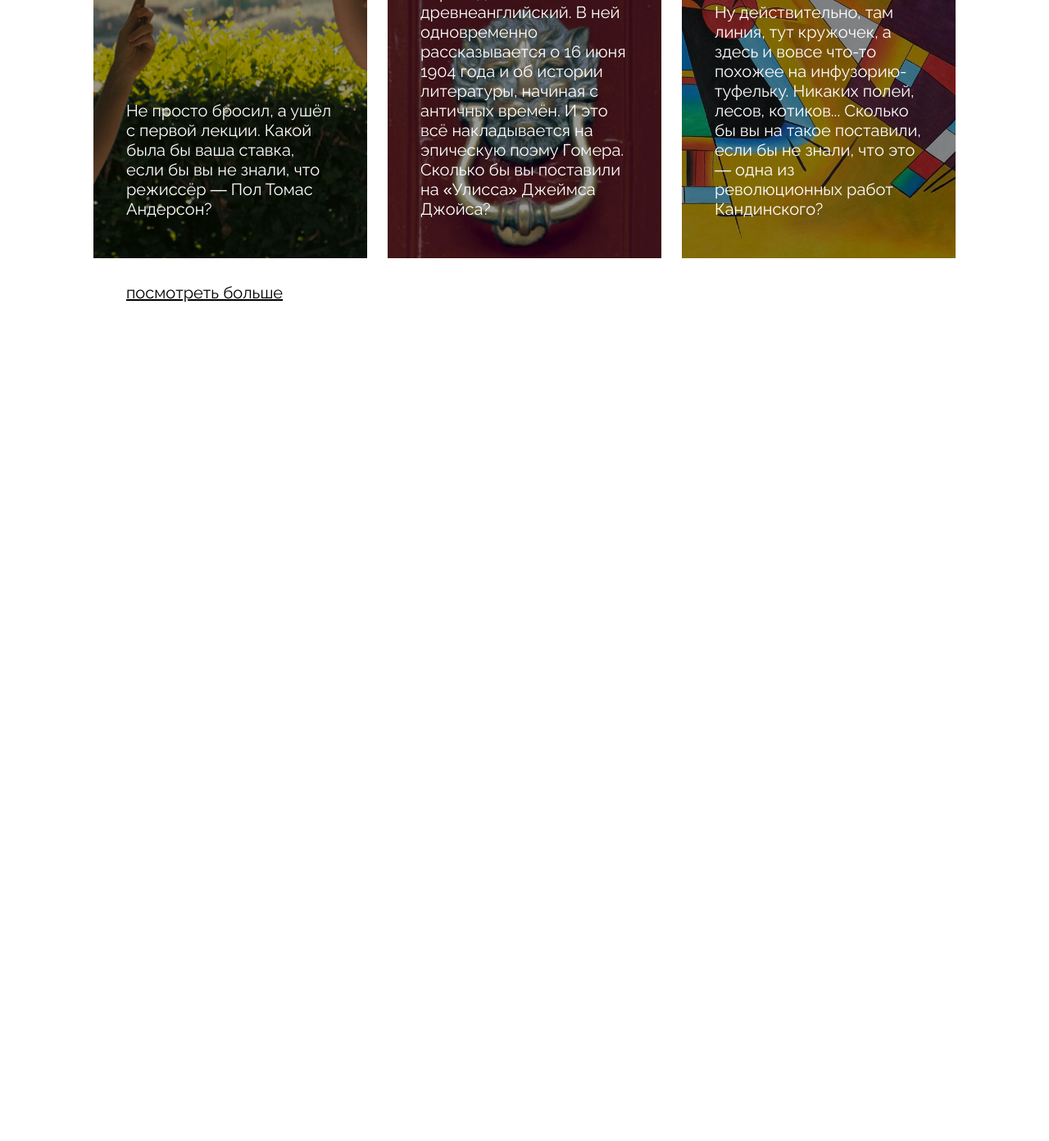
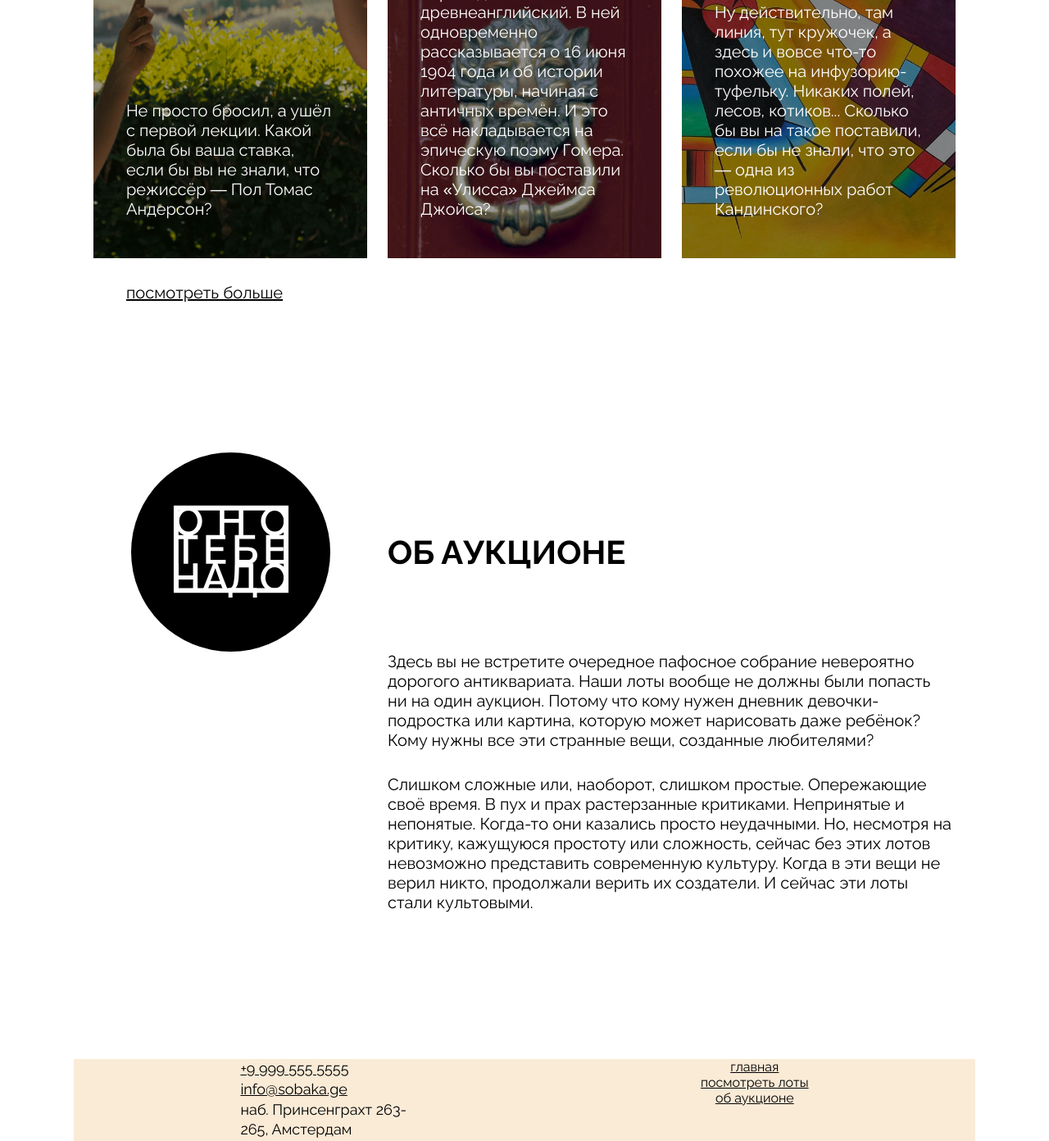
Before and after one commit to Alsu94/ono-tebe-nado, a plain HTML site: page index.html in a window 1280 px wide. Shown: the part 1551-2943 px from the top of the page at 82% size. Before the commit the page ends 1920 px from the top, so only its background shows below. Drawn offline with Linux system fonts and the light colour scheme.

Commit message:
add section about, add footer start

```diff
--- a/index.html
+++ b/index.html
@@ -116,17 +116,66 @@
       </section>
 
 
-      <!-- <section class="about">about</section> -->
+      <section class="about content-section">
+        <div class="about__column">
+          <div class="about__logo">
+            <img src="./images/logo-white.svg" alt="Логотип об аукционе" class="about__logo-image">
+          </div>
+        </div>
+        <div class="about__column">
+          <h2 class="about__title">Об аукционе</h2>
+          <p class="about__text">
+            Здесь вы не встретите очередное пафосное собрание невероятно дорогого антиквариата. Наши лоты вообще не должны были попасть ни на один аукцион. Потому что кому нужен дневник девочки-подростка или картина, которую может нарисовать даже ребёнок? Кому нужны все эти странные вещи, созданные любителями?
+          </p>
+          <p class="about__text">
+            Слишком сложные или, наоборот, слишком простые. Опережающие своё время. В пух и прах растерзанные критиками. Непринятые и непонятые. Когда-то они казались просто неудачными. Но, несмотря на критику, кажущуюся простоту или сложность, сейчас без этих лотов невозможно представить современную культуру. Когда в эти вещи не верил никто, продолжали верить их создатели. И сейчас эти лоты стали культовыми.
+          </p>
+        </div>
+      </section>
     </main>
-    <footer class="footer"></footer>
+    <footer class="footer content-section">
+      <address class="address address-box">
+        <a href="tel:+99995555555">+9 999 555 5555</a>
+        <a href="mailto:info@sobaka.ge">info@sobaka.ge</a>
+        <p>наб. Принсенграхт 263-<br>265, Амстердам</p>
+      </address>
+
+      <nav class="footer__menu">
+        <ul class="footer__menu-list">
+          <li class="footer__menu-item footer__menu-item_no-bullit">
+            <a href="" class="footer__menu-link footer__menu-item_active">главная</a>
+          </li>
+          <li class="footer__menu-item">
+            <a href="" class="footer__menu-link">посмотреть лоты</a>
+          </li>
+          <li class="footer__menu-item">
+            <a href="" class="footer__menu-link">об аукционе</a>
+          </li>
+        </ul>
+      </nav>
+
+      <!-- <ul class="footer__social-list">
+        <li class="footer__social-list-item">
+          <a href="#" class="footer__social-link">
+            <img src="./images/yt.svg" alt="youtube" class="footer__social-icon">
+          </a>
+        </li>
+        <li class="footer__social-list-item">
+          <a href="#" class="footer__social-link">
+            <img src="./images/vk.svg" alt="VK" class="footer__social-icon">
+          </a>
+        </li>
+        <li class="footer__social-list-item">
+          <a href="" class="footer__social-link">
+            <img src="./images/pinterest.svg" alt="pinterest" class="footer__social-icon">
+          </a>
+        </li>
+      </ul> -->
+
+    </footer>
 
 
-    <!-- <div class="image-with-overlay">
-      <div class="over"></div>
-      <div class="text">
-        5645646545465
-      </div>
-    </div> -->
+
 
   </body>
 </html>
--- a/styles/style.css
+++ b/styles/style.css
@@ -1,6 +1,6 @@
-.page {
+/* .page {
 
-}
+} */
 
 .content-section {
     padding: 0 24px;
@@ -46,7 +46,7 @@
 
 .header__logo-image {
     height: 103px;
-    width: 136px;
+    width: 136px; /*136px*/
 }
 
 
@@ -164,7 +164,6 @@
 
 .lots {
     padding-top: 179px;
-
 }
 
 .lots__heading {
@@ -253,3 +252,87 @@
     line-height: auto;
     padding-left: 40px;
 }
+
+
+.about {
+    padding-top: 183px;
+    padding-bottom: 179px;
+    padding-right: 29px;
+    display: grid;
+    grid-template-columns: minmax(334px, max-content) 1fr;
+    /* grid-template-rows: repeat(2, 1fr); */
+    column-gap: 25px;
+    justify-items: center;
+}
+
+.about__column {
+    display: grid;
+    grid-template-rows: minmax(243px, max-content) repeat(2, auto);
+    /* align-items: center; */
+}
+
+.about__logo {
+    background-color: black;
+    height: 243px;
+    width: 243px;
+    display: flex;
+    justify-content: center;
+    align-items: center;
+    /* padding: 57px 0; */
+    border-radius: 50%;
+}
+
+.about__logo-image {
+    height: 60%;
+    width: 60%;
+}
+
+.about__title {
+    align-self: center;
+    font-size: 40px;
+    font-weight: bold;
+    line-height: auto;
+    text-transform: uppercase;
+}
+
+.about__text {
+    font-size: 20px;
+    line-height: 24px;
+    text-align: left;
+    padding-bottom: 30px;
+}
+
+.about__text:last-child {
+    padding: 0;
+}
+
+.footer {
+    height: 100px;
+    background-color: antiquewhite;
+    display: flex;
+    justify-content: space-around;
+}
+
+.footer__menu {
+    justify-self: center;
+}
+
+.footer__menu-list {
+    list-style: none;
+    text-align: center;
+}
+
+.footer__social-list {
+    list-style: none;
+    display: flex;
+    align-items: flex-start;
+    justify-content: end;
+}
+.footer__social-list-item {
+    /* width: 10%;
+    height: 10%; */
+}
+.footer__social-icon {
+    /* width: 20%; */
+
+}
```
